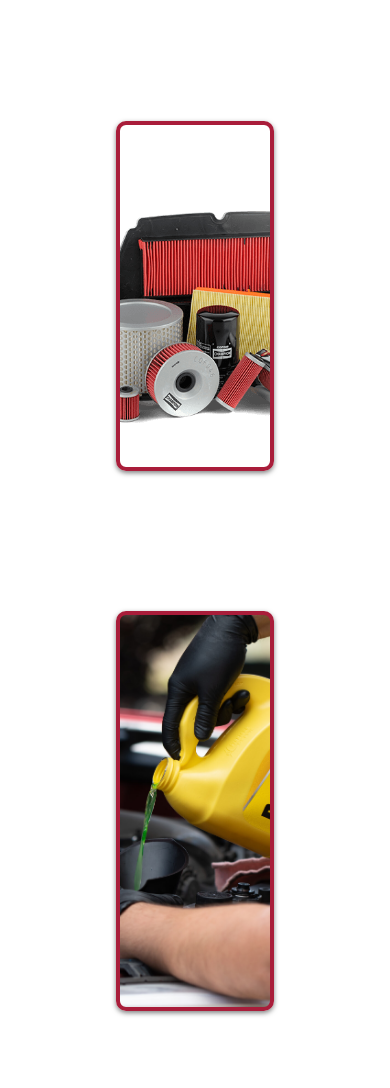
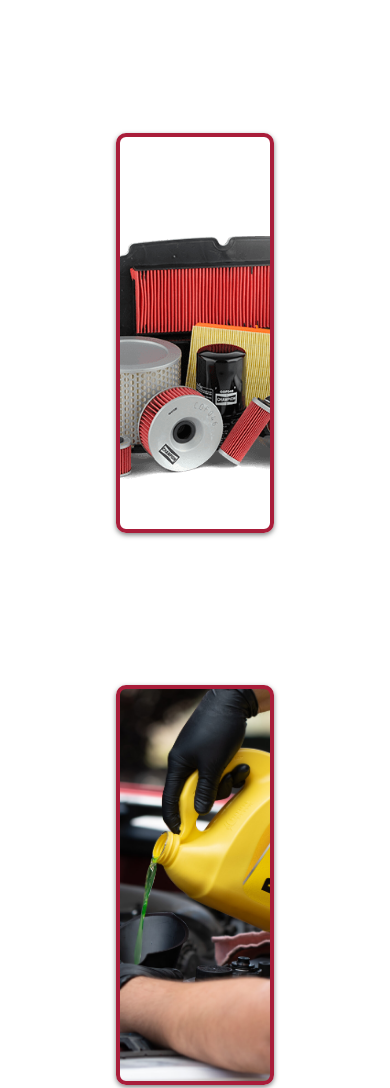
Before and after one commit to BryanSG3006/Avance1_Proyecto_Web-main, a plain HTML site: page productos.html in a window 390 px wide. Shown: the part 820-1908 px from the top of the page. Drawn offline with Linux system fonts and the light colour scheme.

Commit message:
cambio en css

```diff
--- a/style.css
+++ b/style.css
@@ -449,8 +449,12 @@ footer {
 .cards {
     display: flex;
     flex-wrap: wrap;
-    gap: 20px;
+    justify-content: center;
+    gap: 2rem;
     padding-bottom: 60px
+
+
+
 }
 
 
@@ -539,7 +543,7 @@ footer {
     .card2 {
         flex: 1 1 100%;
         padding: 20px;
-        min-height: 350px;
+        min-height: 400px;
         min-width: auto;
 
     }
@@ -635,7 +639,7 @@ footer {
     .card4 {
         flex: 1 1 100%;
         padding: 20px;
-        min-height: 350px;
+        min-height: 400px;
         min-width: auto;
 
     }
```
